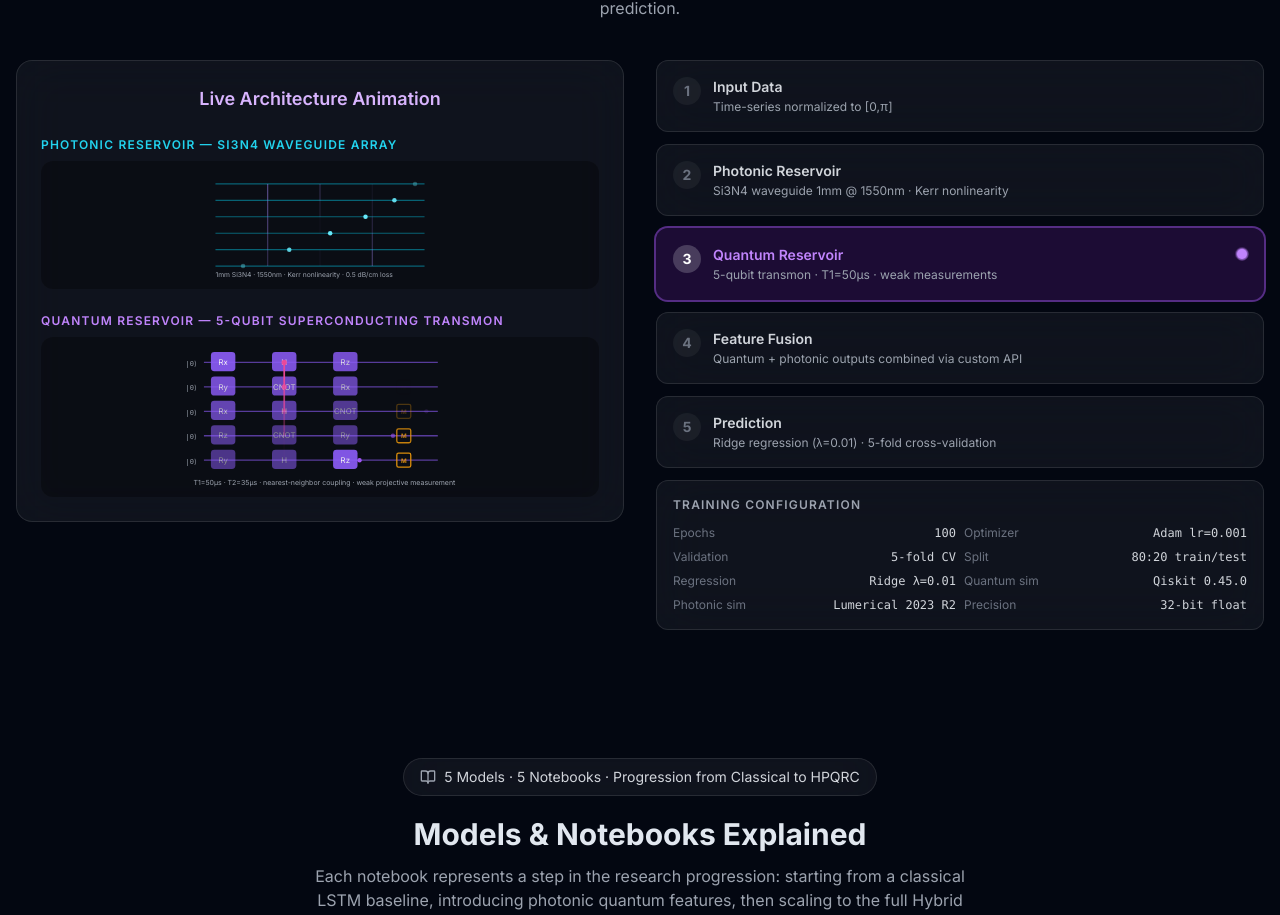
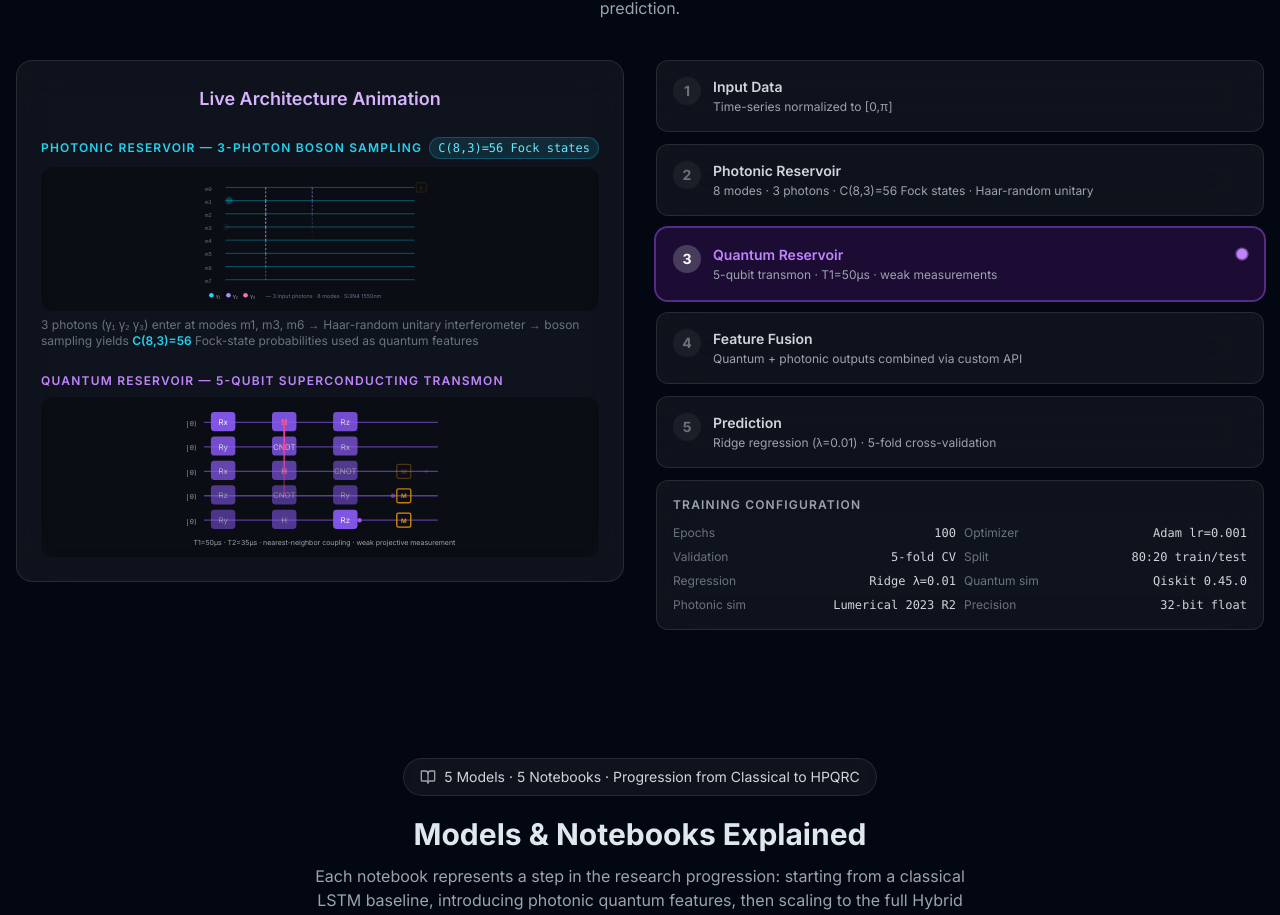
Before and after one commit to Ammar-M-Eid/QashfFlow, a Next.js app: page / in a window 1280 px wide. Shown: the part 3152-4067 px from the top of the page. Built offline with nearby package versions, Linux system fonts and the light colour scheme.

Commit message:
Add 3-photon boson sampling visualization to HPQRC photonic reservoir
Co-authored-by: Ammar-M-Eid <193723468+Ammar-M-Eid@users.noreply.github.com>

```diff
--- a/components/HPQRCArchitectureSection.tsx
+++ b/components/HPQRCArchitectureSection.tsx
@@ -52,7 +52,7 @@ export default function HPQRCArchitectureSection() {
         },
         {
             label: 'Photonic Reservoir',
-            sublabel: 'Si3N4 waveguide 1mm @ 1550nm · Kerr nonlinearity',
+            sublabel: '8 modes · 3 photons · C(8,3)=56 Fock states · Haar-random unitary',
             color: 'text-cyan-400',
             ring: 'ring-cyan-500/50',
             bg: 'bg-cyan-900/30',
@@ -101,67 +101,187 @@ export default function HPQRCArchitectureSection() {
                             Live Architecture Animation
                         </h3>
 
-                        {/* Photonic Reservoir SVG */}
+                        {/* Photonic Reservoir SVG — 3-photon boson sampling */}
                         <div className="mb-6">
-                            <p className="text-xs text-cyan-400 font-semibold mb-2 uppercase tracking-widest">
-                                Photonic Reservoir — Si3N4 waveguide array
-                            </p>
+                            <div className="flex items-center justify-between mb-2">
+                                <p className="text-xs text-cyan-400 font-semibold uppercase tracking-widest">
+                                    Photonic Reservoir — 3-photon boson sampling
+                                </p>
+                                <span className="text-xs px-2 py-0.5 rounded-full bg-cyan-900/40 border border-cyan-500/30 text-cyan-300 font-mono">
+                                    C(8,3)=56 Fock states
+                                </span>
+                            </div>
                             <div className="bg-black/30 rounded-xl p-2">
-                                <svg viewBox="0 0 300 150" className="w-full h-28">
-                                    {/* 6 waveguide lines */}
-                                    {[0, 1, 2, 3, 4, 5].map((i) => (
+                                <svg viewBox="0 0 300 165" className="w-full h-32">
+                                    {/* 8 waveguide mode lines */}
+                                    {[0, 1, 2, 3, 4, 5, 6, 7].map((i) => (
                                         <line
                                             key={i}
-                                            x1={10}
-                                            y1={20 + i * 22}
-                                            x2={290}
-                                            y2={20 + i * 22}
+                                            x1={28}
+                                            y1={16 + i * 17}
+                                            x2={272}
+                                            y2={16 + i * 17}
                                             stroke="#06b6d4"
-                                            strokeWidth={1.5}
-                                            opacity={0.5}
+                                            strokeWidth={1.2}
+                                            opacity={0.45}
                                         />
                                     ))}
-                                    {/* Traveling photons */}
-                                    {[0, 1, 2, 3, 4, 5].map((i) => (
-                                        <motion.circle
-                                            key={i}
-                                            cy={20 + i * 22}
-                                            r={3}
-                                            fill="#67e8f9"
-                                            initial={{ cx: 10, opacity: 0 }}
-                                            animate={{ cx: [10, 290], opacity: [0, 1, 1, 0] }}
-                                            transition={{
-                                                duration: 2,
-                                                delay: i * 0.3,
-                                                repeat: Infinity,
-                                                repeatDelay: 0.5,
-                                            }}
-                                        />
+
+                                    {/* Mode index labels on left */}
+                                    {[0, 1, 2, 3, 4, 5, 6, 7].map((i) => (
+                                        <text
+                                            key={`lbl-${i}`}
+                                            x={2}
+                                            y={20 + i * 17}
+                                            fontSize={7}
+                                            fill="#64748b"
+                                            fontFamily="monospace"
+                                        >
+                                            m{i}
+                                        </text>
                                     ))}
-                                    {/* Non-linear coupling marks */}
-                                    {[80, 150, 220].map((x) =>
-                                        [0, 1, 2, 3, 4].map((i) => (
+
+                                    {/* 3 photons entering at modes 1, 3, 6 — each a distinct color */}
+                                    {/* Photon A (cyan) — mode 1 */}
+                                    <motion.circle
+                                        cy={16 + 1 * 17}
+                                        r={4}
+                                        fill="#22d3ee"
+                                        filter="url(#glowCyan)"
+                                        initial={{ cx: 28, opacity: 0 }}
+                                        animate={{ cx: [28, 200], opacity: [0, 1, 0.9, 0] }}
+                                        transition={{ duration: 2.2, delay: 0, repeat: Infinity, repeatDelay: 1, ease: 'easeInOut' }}
+                                    />
+                                    {/* Photon B (violet) — mode 3 */}
+                                    <motion.circle
+                                        cy={16 + 3 * 17}
+                                        r={4}
+                                        fill="#a78bfa"
+                                        filter="url(#glowViolet)"
+                                        initial={{ cx: 28, opacity: 0 }}
+                                        animate={{ cx: [28, 200], opacity: [0, 1, 0.9, 0] }}
+                                        transition={{ duration: 2.2, delay: 0.15, repeat: Infinity, repeatDelay: 1, ease: 'easeInOut' }}
+                                    />
+                                    {/* Photon C (pink) — mode 6 */}
+                                    <motion.circle
+                                        cy={16 + 6 * 17}
+                                        r={4}
+                                        fill="#f472b6"
+                                        filter="url(#glowPink)"
+                                        initial={{ cx: 28, opacity: 0 }}
+                                        animate={{ cx: [28, 200], opacity: [0, 1, 0.9, 0] }}
+                                        transition={{ duration: 2.2, delay: 0.3, repeat: Infinity, repeatDelay: 1, ease: 'easeInOut' }}
+                                    />
+
+                                    {/* Beam-splitter columns — animated coupling marks between adjacent modes */}
+                                    {[80, 140, 200].map((x, ci) =>
+                                        [0, 1, 2, 3, 4, 5, 6].map((i) => (
                                             <motion.line
-                                                key={`${x}-${i}`}
+                                                key={`bs-${x}-${i}`}
                                                 x1={x}
-                                                y1={20 + i * 22}
+                                                y1={16 + i * 17}
                                                 x2={x}
-                                                y2={20 + (i + 1) * 22}
+                                                y2={16 + (i + 1) * 17}
                                                 stroke="#a78bfa"
-                                                strokeWidth={1}
+                                                strokeWidth={1.5}
+                                                strokeDasharray="3 2"
                                                 initial={{ opacity: 0 }}
-                                                animate={{ opacity: [0, 0.8, 0] }}
+                                                animate={{ opacity: [0, 0.9, 0] }}
                                                 transition={{
-                                                    duration: 1.5,
-                                                    delay: (x / 80 - 1) * 0.5 + i * 0.1,
+                                                    duration: 1.2,
+                                                    delay: ci * 0.4 + i * 0.08,
                                                     repeat: Infinity,
+                                                    repeatDelay: 0.8,
                                                 }}
                                             />
                                         ))
                                     )}
-                                    <text x={10} y={145} fontSize={9} fill="#9ca3af">1mm Si3N4 · 1550nm · Kerr nonlinearity · 0.5 dB/cm loss</text>
+
+                                    {/* Output detector boxes (D) on right — flashing when photon arrives */}
+                                    {[0, 1, 2, 3, 4, 5, 6, 7].map((i) => (
+                                        <motion.g key={`det-${i}`}>
+                                            <motion.rect
+                                                x={274}
+                                                y={10 + i * 17}
+                                                width={13}
+                                                height={12}
+                                                fill="none"
+                                                stroke="#f59e0b"
+                                                strokeWidth={1}
+                                                rx={2}
+                                                initial={{ opacity: 0 }}
+                                                animate={{ opacity: [0, 0.8, 0] }}
+                                                transition={{
+                                                    duration: 0.9,
+                                                    delay: 1.8 + i * 0.1,
+                                                    repeat: Infinity,
+                                                    repeatDelay: 1.5,
+                                                }}
+                                            />
+                                            <motion.text
+                                                x={280.5}
+                                                y={19 + i * 17}
+                                                fontSize={6}
+                                                fill="#f59e0b"
+                                                textAnchor="middle"
+                                                fontWeight="bold"
+                                                initial={{ opacity: 0 }}
+                                                animate={{ opacity: [0, 0.8, 0] }}
+                                                transition={{
+                                                    duration: 0.9,
+                                                    delay: 1.8 + i * 0.1,
+                                                    repeat: Infinity,
+                                                    repeatDelay: 1.5,
+                                                }}
+                                            >
+                                                D
+                                            </motion.text>
+                                        </motion.g>
+                                    ))}
+
+                                    {/* Input photon legend */}
+                                    <circle cx={10} cy={155} r={3} fill="#22d3ee" />
+                                    <text x={16} y={158} fontSize={7} fill="#9ca3af">γ₁</text>
+                                    <circle cx={32} cy={155} r={3} fill="#a78bfa" />
+                                    <text x={38} y={158} fontSize={7} fill="#9ca3af">γ₂</text>
+                                    <circle cx={54} cy={155} r={3} fill="#f472b6" />
+                                    <text x={60} y={158} fontSize={7} fill="#9ca3af">γ₃</text>
+                                    <text x={80} y={158} fontSize={7} fill="#64748b">
+                                        — 3 input photons · 8 modes · Si3N4 1550nm
+                                    </text>
+
+                                    {/* SVG filter defs for photon glow */}
+                                    <defs>
+                                        <filter id="glowCyan" x="-50%" y="-50%" width="200%" height="200%">
+                                            <feGaussianBlur stdDeviation="2" result="blur" />
+                                            <feMerge>
+                                                <feMergeNode in="blur" />
+                                                <feMergeNode in="SourceGraphic" />
+                                            </feMerge>
+                                        </filter>
+                                        <filter id="glowViolet" x="-50%" y="-50%" width="200%" height="200%">
+                                            <feGaussianBlur stdDeviation="2" result="blur" />
+                                            <feMerge>
+                                                <feMergeNode in="blur" />
+                                                <feMergeNode in="SourceGraphic" />
+                                            </feMerge>
+                                        </filter>
+                                        <filter id="glowPink" x="-50%" y="-50%" width="200%" height="200%">
+                                            <feGaussianBlur stdDeviation="2" result="blur" />
+                                            <feMerge>
+                                                <feMergeNode in="blur" />
+                                                <feMergeNode in="SourceGraphic" />
+                                            </feMerge>
+                                        </filter>
+                                    </defs>
                                 </svg>
                             </div>
+                            <p className="text-xs text-gray-500 mt-1.5">
+                                3 photons (γ₁ γ₂ γ₃) enter at modes m1, m3, m6 → Haar-random unitary
+                                interferometer → boson sampling yields{' '}
+                                <span className="text-cyan-400 font-semibold">C(8,3)=56</span> Fock-state
+                                probabilities used as quantum features
+                            </p>
                         </div>
 
                         {/* Quantum Circuit SVG */}
```
